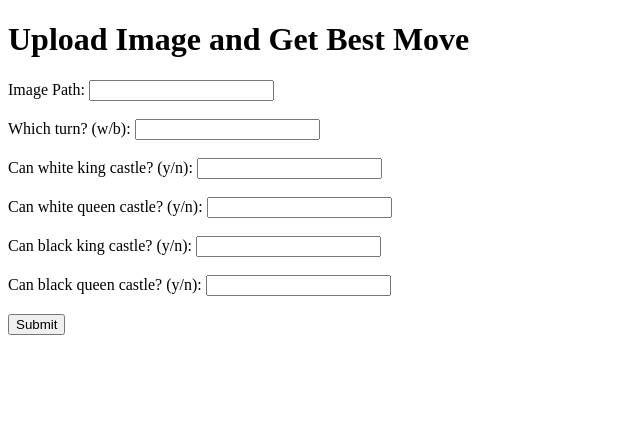
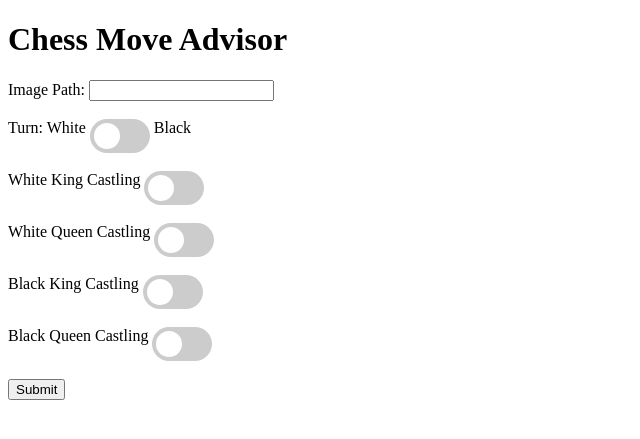
Before and after one commit to RBozoki/ChessMoveAdvisor, a Flask app: page / in a window 1280 px wide. Shown: the top 439 px of the page, without its empty margins (0-640 px from the left). Run offline with Flask 3, Linux system fonts and the light colour scheme.

Commit message:
switch buttons

```diff
--- a/src/app.py
+++ b/src/app.py
@@ -6,17 +6,10 @@ from src.best_move_evaluation.evaluate import best_move
 app = Flask(__name__)
 
 def validate_turn_input(turn):
-    if turn.lower() not in ['w', 'b']:
-        raise ValueError("Invalid input for turn. Please enter 'w' for white or 'b' for black.")
-    return turn.lower()
+    return 'w' if turn == 'on' else 'b'
 
 def validate_castling_input(castling):
-    if castling.lower() not in ['y', 'n']:
-        raise ValueError("Invalid input for castling. Please enter 'y' for yes or 'n' for no.")
-    elif castling.lower() == 'y':
-        return True
-    else:
-        return False
+    return castling == 'y'
 
 @app.route('/')
 def index():
@@ -25,17 +18,21 @@ def index():
 @app.route('/process', methods=['POST'])
 def process():
     image_path = request.form['image_path']
-    turn = validate_turn_input(request.form['turn'])
-    white_king_castling = validate_castling_input(request.form['white_king_castling'])
-    white_queen_castling = validate_castling_input(request.form['white_queen_castling'])
-    black_king_castling = validate_castling_input(request.form['black_king_castling'])
-    black_queen_castling = validate_castling_input(request.form['black_queen_castling'])
+
+    # Handle turn input from switch
+    turn = 'w' if 'turn' in request.form else 'b'
+
+    # Handle castling rights from switches (checkboxes)
+    white_king_castling = 'white_king_castling' in request.form
+    white_queen_castling = 'white_queen_castling' in request.form
+    black_king_castling = 'black_king_castling' in request.form
+    black_queen_castling = 'black_queen_castling' in request.form
 
     # Process image and generate FEN
     board = basic_recognition(image_path)
     fen = generate_fen(board)
 
-    # Evaluate best move
+    # Evaluate the best move
     best_move_result = best_move(fen, turn, white_king_castling, white_queen_castling, black_king_castling, black_queen_castling)
 
     return f"Best move: {best_move_result}"
--- a/src/templates/index.html
+++ b/src/templates/index.html
@@ -4,29 +4,102 @@
     <meta charset="UTF-8">
     <meta name="viewport" content="width=device-width, initial-scale=1.0">
     <title>Chess Move Advisor</title>
+    <style>
+        .switch {
+            position: relative;
+            display: inline-block;
+            width: 60px;
+            height: 34px;
+        }
+
+        .switch input {
+            opacity: 0;
+            width: 0;
+            height: 0;
+        }
+
+        .slider {
+            position: absolute;
+            cursor: pointer;
+            top: 0;
+            left: 0;
+            right: 0;
+            bottom: 0;
+            background-color: #ccc;
+            transition: .4s;
+        }
+
+        .slider:before {
+            position: absolute;
+            content: "";
+            height: 26px;
+            width: 26px;
+            left: 4px;
+            bottom: 4px;
+            background-color: white;
+            transition: .4s;
+        }
+
+        input:checked + .slider {
+            background-color: #2196F3;
+        }
+
+        input:checked + .slider:before {
+            transform: translateX(26px);
+        }
+
+        .slider.round {
+            border-radius: 34px;
+        }
+
+        .slider.round:before {
+            border-radius: 50%;
+        }
+    </style>
 </head>
 <body>
-    <h1>Upload Image and Get Best Move</h1>
-    <form action="/process" method="POST">
-        <label for="image_path">Image Path:</label>
-        <input type="text" id="image_path" name="image_path"><br><br>
+<h1>Chess Move Advisor</h1>
+<form action="/process" method="POST">
+    <label for="image_path">Image Path:</label>
+    <input type="text" id="image_path" name="image_path" required><br><br>
 
-        <label for="turn">Which turn? (w/b):</label>
-        <input type="text" id="turn" name="turn"><br><br>
+    <!-- Turn switch -->
+    <label for="turn">Turn: White</label>
+    <label class="switch">
+        <input type="checkbox" id="turn" name="turn" value="w">
+        <span class="slider round"></span>
+    </label>
+    <label for="turn">Black</label><br><br>
 
-        <label for="white_king_castling">Can white king castle? (y/n):</label>
-        <input type="text" id="white_king_castling" name="white_king_castling"><br><br>
+    <!-- White King Castling switch -->
+    <label for="white_king_castling">White King Castling</label>
+    <label class="switch">
+        <input type="checkbox" id="white_king_castling" name="white_king_castling" value="y">
+        <span class="slider round"></span>
+    </label><br><br>
 
-        <label for="white_queen_castling">Can white queen castle? (y/n):</label>
-        <input type="text" id="white_queen_castling" name="white_queen_castling"><br><br>
+    <!-- White Queen Castling switch -->
+    <label for="white_queen_castling">White Queen Castling</label>
+    <label class="switch">
+        <input type="checkbox" id="white_queen_castling" name="white_queen_castling" value="y">
+        <span class="slider round"></span>
+    </label><br><br>
 
-        <label for="black_king_castling">Can black king castle? (y/n):</label>
-        <input type="text" id="black_king_castling" name="black_king_castling"><br><br>
+    <!-- Black King Castling switch -->
+    <label for="black_king_castling">Black King Castling</label>
+    <label class="switch">
+        <input type="checkbox" id="black_king_castling" name="black_king_castling" value="y">
+        <span class="slider round"></span>
+    </label><br><br>
 
-        <label for="black_queen_castling">Can black queen castle? (y/n):</label>
-        <input type="text" id="black_queen_castling" name="black_queen_castling"><br><br>
+    <!-- Black Queen Castling switch -->
+    <label for="black_queen_castling">Black Queen Castling</label>
+    <label class="switch">
+        <input type="checkbox" id="black_queen_castling" name="black_queen_castling" value="y">
+        <span class="slider round"></span>
+    </label><br><br>
 
-        <input type="submit" value="Submit">
-    </form>
+    <input type="submit" value="Submit">
+</form>
 </body>
 </html>
```
